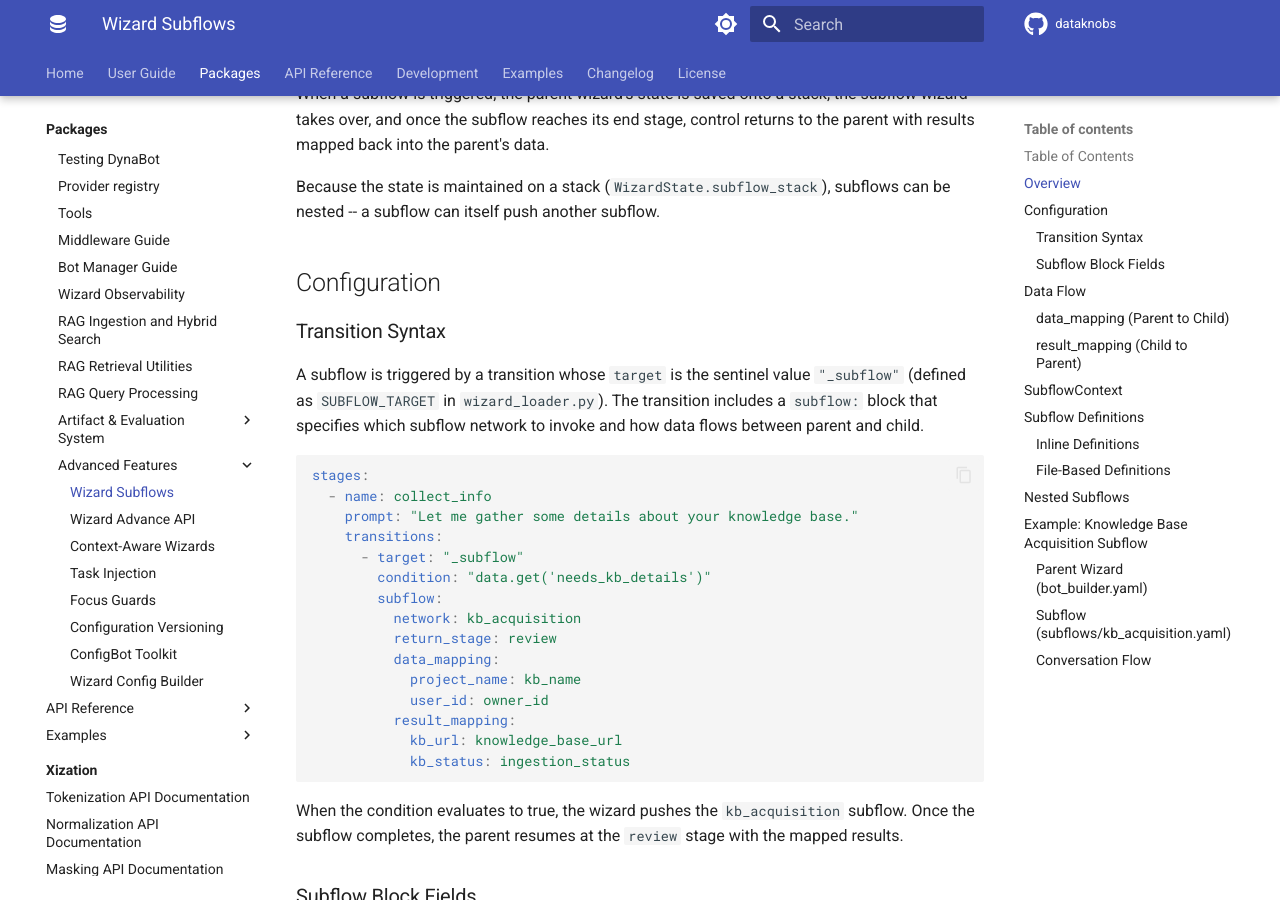
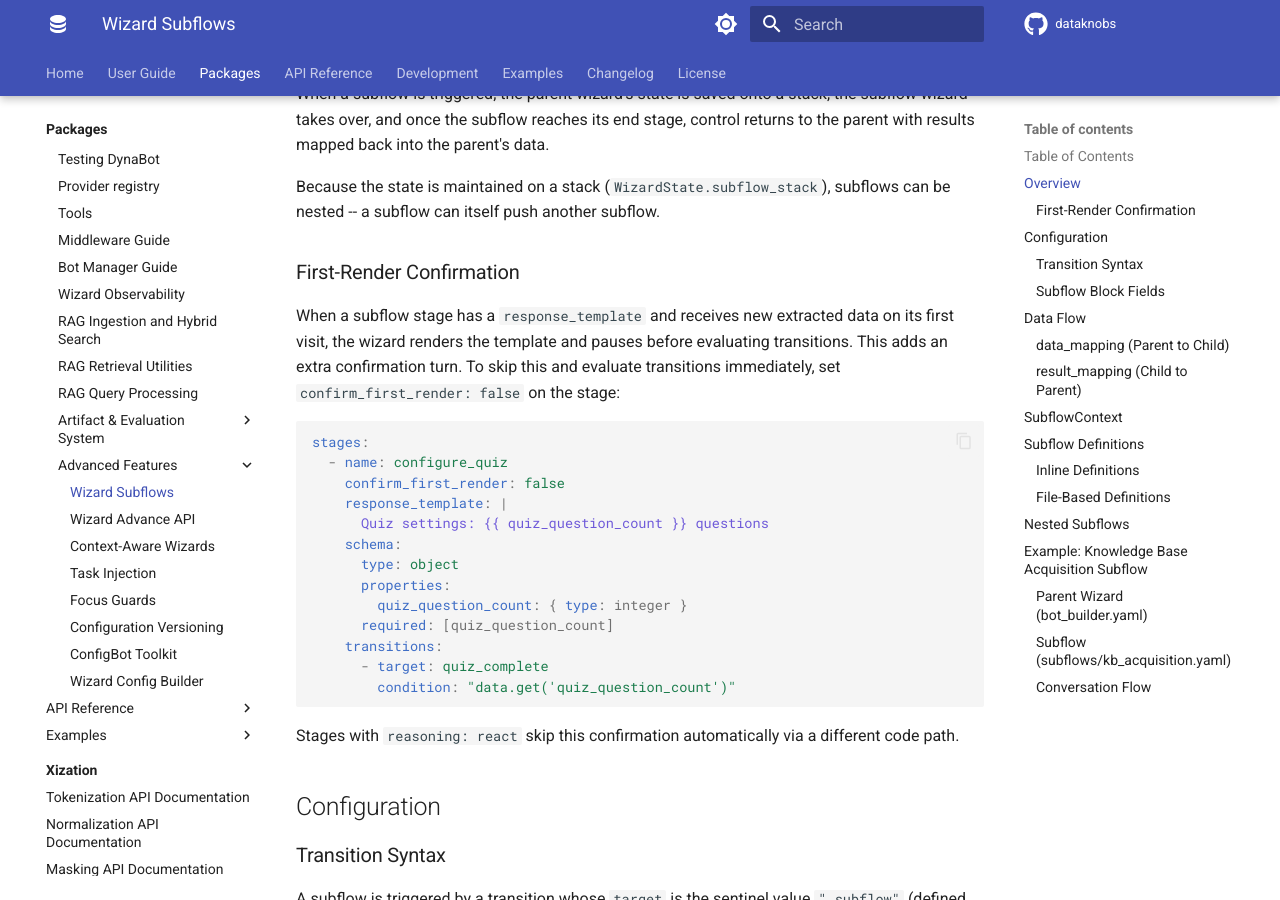
Before and after one commit to KBS-Labs/dataknobs, an MkDocs documentation site: the page built from docs/packages/bots/guides/wizard-subflows.md, in a window 1280 px wide and 900 px high, scrolled down 1036 px. Built offline with MkDocs 1.6.1 and Material for MkDocs 9.7.7, drawn with Linux system fonts in a browser that asks for light colours; comment, search, counter and statistics services are not loaded.

Commit message:
fixed post-PR code review issues

````diff
--- a/docs/packages/bots/guides/wizard-subflows.md
+++ b/docs/packages/bots/guides/wizard-subflows.md
@@ -31,6 +31,28 @@ Subflows allow a wizard to delegate a portion of its conversation to an independ
 When a subflow is triggered, the parent wizard's state is saved onto a stack, the subflow wizard takes over, and once the subflow reaches its end stage, control returns to the parent with results mapped back into the parent's data.
 
 Because the state is maintained on a stack (`WizardState.subflow_stack`), subflows can be nested -- a subflow can itself push another subflow.
+
+### First-Render Confirmation
+
+When a subflow stage has a `response_template` and receives new extracted data on its first visit, the wizard renders the template and pauses before evaluating transitions. This adds an extra confirmation turn. To skip this and evaluate transitions immediately, set `confirm_first_render: false` on the stage:
+
+```yaml
+stages:
+  - name: configure_quiz
+    confirm_first_render: false
+    response_template: |
+      Quiz settings: {{ quiz_question_count }} questions
+    schema:
+      type: object
+      properties:
+        quiz_question_count: { type: integer }
+      required: [quiz_question_count]
+    transitions:
+      - target: quiz_complete
+        condition: "data.get('quiz_question_count')"
+```
+
+Stages with `reasoning: react` skip this confirmation automatically via a different code path.
 
 ## Configuration
 
````
Also changed, not shown: docs/packages/bots/guides/wizard-config-builder.md (+1 -0 lines), packages/bots/docs/CONFIGURATION.md (+27 -3 lines), packages/bots/docs/WIZARD_CONFIG_BUILDER.md (+1 -0 lines), packages/bots/docs/WIZARD_SUBFLOWS.md (+18 -2 lines), 3 other files.
